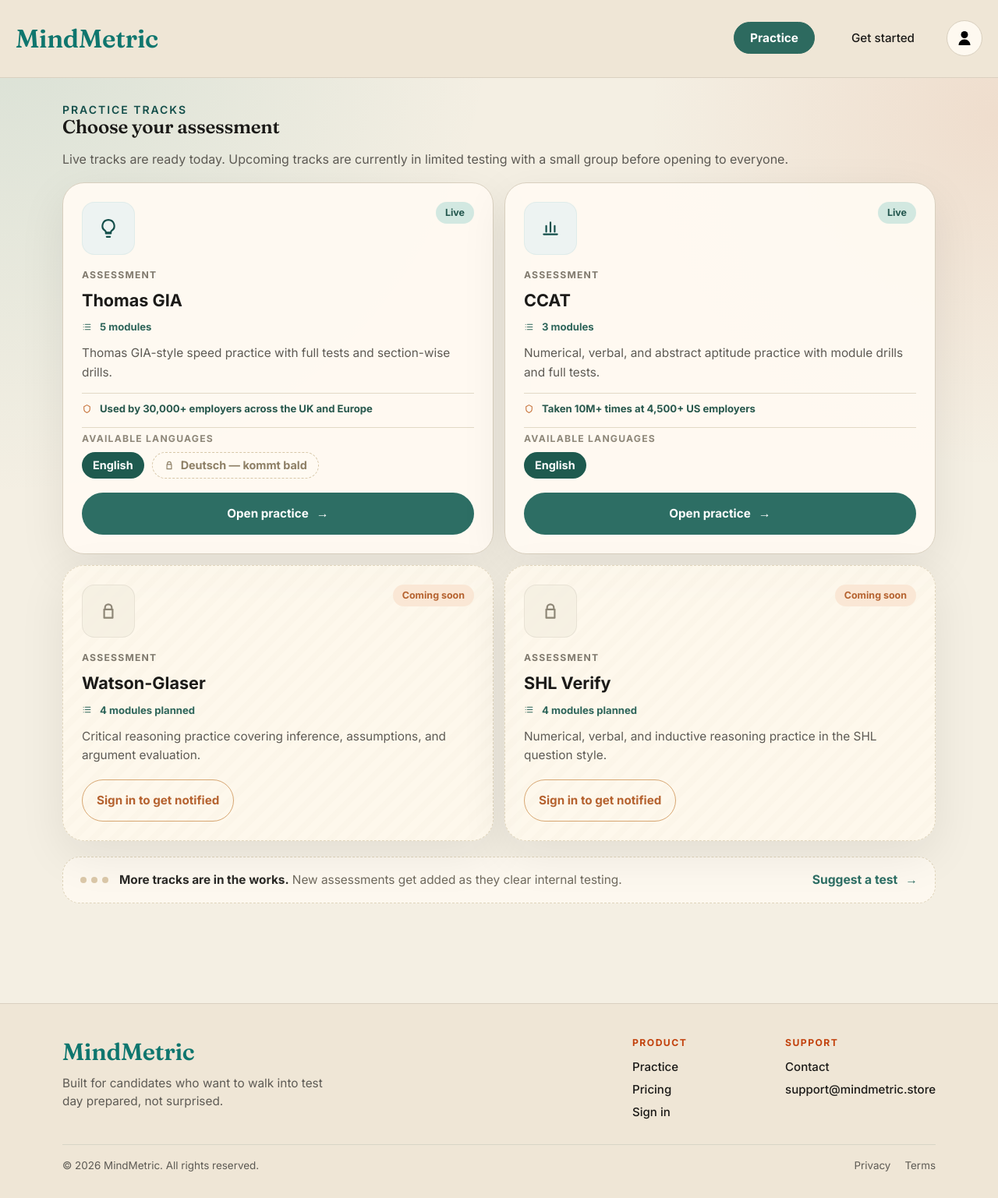
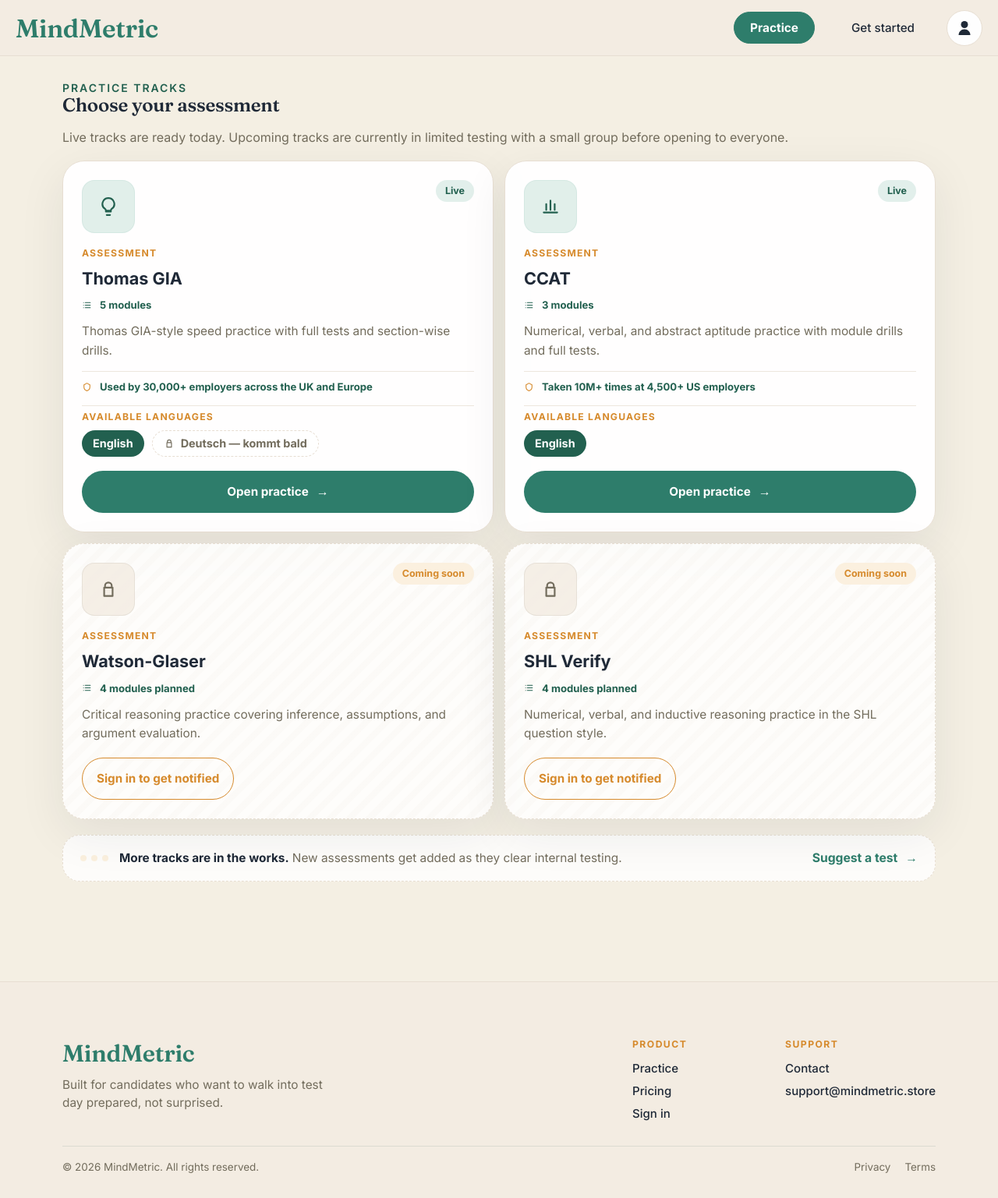
Before and after one commit to Abhijeet103/ThomasGia, a Django app: page /practice/ in a window 1280 px wide. Shown: the whole page at 78% size. Before the commit the page ends 1503 px from the top, so only its background shows below. Run offline with Django 5.2, Linux system fonts and the light colour scheme; data comes from the database, SQL or seed files in the repository.

Commit message:
updated bg color

```diff
--- a/static/css/site.css
+++ b/static/css/site.css
@@ -1,16 +1,25 @@
 :root {
   --bg: #f4efe3;
-  --surface: #fffaf2;
-  --frame-bg: #efe6d6;
-  --ink: #1b1a18;
-  --muted: #5d5a54;
-  --line: #d8cfbe;
-  --frame-line: rgba(216, 207, 190, 0.92);
-  --brand: #0f766e;
-  --brand-dark: #134e4a;
-  --accent: #c2410c;
-  --accent-color: var(--brand);
-  --shadow: 0 18px 60px rgba(27, 26, 24, 0.08);
+  --chrome-bg: #f3ece2;
+  --card-bg: #ffffff;
+  --ink: #1f2937;
+  --ink-muted: #726c5c;
+  --teal: #2e7d6b;
+  --teal-dark: #22604f;
+  --teal-tint: #e1efea;
+  --orange: #d68a2c;
+  --orange-tint: #fbf0de;
+  --border: #e7ded2;
+  --surface: var(--card-bg);
+  --frame-bg: var(--chrome-bg);
+  --muted: var(--ink-muted);
+  --line: var(--border);
+  --frame-line: var(--border);
+  --brand: var(--teal);
+  --brand-dark: var(--teal-dark);
+  --accent: var(--orange);
+  --accent-color: var(--teal);
+  --shadow: 0 18px 60px rgba(31, 41, 55, 0.08);
   --font-display: "Fraunces", Georgia, "Times New Roman", serif;
   --font-body: "Inter", Arial, Helvetica, sans-serif;
 }
@@ -29,10 +38,7 @@ html {
 
 body {
   margin: 0;
-  background:
-    radial-gradient(circle at top left, rgba(15, 118, 110, 0.12), transparent 32%),
-    radial-gradient(circle at right 10%, rgba(194, 65, 12, 0.1), transparent 24%),
-    var(--bg);
+  background: var(--bg);
   color: var(--ink);
   font-family: var(--font-body);
 }
@@ -135,10 +141,15 @@ main {
 
 .topbar {
   justify-content: space-between;
-  padding: 24px 20px 26px;
+  min-height: 72px;
+  padding: 0 20px;
   margin: 0 calc(-50vw + 50%) 0;
   background: var(--frame-bg);
   border-bottom: 1px solid var(--frame-line);
+  position: sticky;
+  top: 0;
+  z-index: 60;
+  backdrop-filter: blur(8px);
 }
 
 .brand {
@@ -171,9 +182,9 @@ main {
 }
 
 .nav-links a.is-active {
-  background: #2d6a5f;
-  border: 1px solid #2d6a5f;
-  color: #fff;
+  background: var(--teal);
+  border: 1px solid var(--teal);
+  color: var(--card-bg);
   font-weight: 700;
 }
 
@@ -203,9 +214,9 @@ main {
 }
 
 .nav-cta.is-active {
-  background: #2d6a5f;
-  border-color: #2d6a5f;
-  color: #fff;
+  background: var(--teal);
+  border-color: var(--teal);
+  color: var(--card-bg);
   font-weight: 700;
 }
 
@@ -237,8 +248,8 @@ main {
   justify-content: center;
   border: 1px solid var(--line);
   border-radius: 999px;
-  background: rgba(255, 250, 242, 0.96);
-  color: #000;
+  background: rgba(255, 255, 255, 0.96);
+  color: var(--ink);
 }
 
 .user-menu-avatar {
@@ -312,7 +323,7 @@ main {
 
 .hero-card,
 .card {
-  background: rgba(255, 250, 242, 0.9);
+  background: rgba(255, 255, 255, 0.94);
   border: 1px solid var(--line);
   border-radius: 28px;
   box-shadow: var(--shadow);
@@ -1790,8 +1801,8 @@ body.has-open-modal {
 }
 
 .practice-section-card:hover {
-  border-color: #d9a441;
-  box-shadow: 0 16px 34px rgba(217, 164, 65, 0.12);
+  border-color: var(--orange);
+  box-shadow: 0 16px 34px rgba(214, 138, 44, 0.12);
 }
 
 .practice-track-card {
@@ -1800,19 +1811,19 @@ body.has-open-modal {
 }
 
 .practice-track-card--live {
-  background: rgba(255, 250, 242, 0.96);
+  background: rgba(255, 255, 255, 0.96);
 }
 
 .practice-track-card--upcoming {
   overflow: hidden;
-  background: rgba(255, 249, 238, 0.85);
+  background: rgba(255, 255, 255, 0.85);
   border-style: dashed;
-  border-color: #e1d6bd;
+  border-color: var(--border);
 }
 
 .practice-track-card--upcoming:hover {
-  border-color: #d8b07a;
-  box-shadow: 0 16px 34px rgba(181, 98, 47, 0.08);
+  border-color: var(--orange);
+  box-shadow: 0 16px 34px rgba(214, 138, 44, 0.08);
 }
 
 .practice-track-pattern {
@@ -1823,8 +1834,8 @@ body.has-open-modal {
   opacity: 0.55;
   background-image: repeating-linear-gradient(
     -45deg,
-    rgba(224, 214, 191, 0.12) 0,
-    rgba(224, 214, 191, 0.12) 8px,
+    rgba(231, 222, 210, 0.18) 0,
+    rgba(231, 222, 210, 0.18) 8px,
     rgba(255, 255, 255, 0.02) 8px,
     rgba(255, 255, 255, 0.02) 18px
   );
@@ -1852,14 +1863,14 @@ body.has-open-modal {
   border-radius: 16px;
   display: grid;
   place-items: center;
-  background: #edf3f2;
+  background: var(--teal-tint);
   color: var(--brand-dark);
   border: 1px solid rgba(15, 118, 110, 0.06);
 }
 
 .practice-card-icon--locked {
-  background: rgba(244, 239, 226, 0.8);
-  color: #8d8676;
+  background: rgba(243, 236, 226, 0.8);
+  color: var(--ink-muted);
   border-color: rgba(141, 134, 118, 0.14);
 }
 
@@ -1876,25 +1887,25 @@ body.has-open-modal {
   min-height: 28px;
   padding: 0 12px;
   border-radius: 999px;
-  background: rgba(216, 207, 190, 0.38);
-  color: #726e66;
+  background: rgba(231, 222, 210, 0.6);
+  color: var(--ink-muted);
   font-size: 0.78rem;
   font-weight: 700;
 }
 
 .practice-status-chip.status-not-started {
-  background: rgba(216, 207, 190, 0.42);
-  color: #726e66;
+  background: rgba(231, 222, 210, 0.72);
+  color: var(--ink-muted);
 }
 
 .practice-status-chip.status-in-progress {
-  background: #f5df99;
-  color: #9a6500;
+  background: var(--orange-tint);
+  color: var(--orange);
 }
 
 .practice-status-chip.status-completed {
-  background: rgba(79, 125, 30, 0.14);
-  color: #4f7d1e;
+  background: rgba(46, 125, 107, 0.14);
+  color: var(--teal);
 }
 
 .practice-card-title {
@@ -1915,7 +1926,7 @@ body.has-open-modal {
 .practice-track-eyebrow {
   display: inline-flex;
   align-items: center;
-  color: #7f796d;
+  color: var(--orange);
   font-size: 0.76rem;
   font-weight: 700;
   letter-spacing: 0.1em;
@@ -1924,7 +1935,7 @@ body.has-open-modal {
 
 .practice-track-description {
   margin: 0;
-  color: #656156;
+  color: var(--ink-muted);
   font-size: 0.96rem;
   line-height: 1.45;
 }
@@ -1934,8 +1945,8 @@ body.has-open-modal {
   align-items: center;
   gap: 10px;
   padding-top: 10px;
-  border-top: 1px solid rgba(216, 207, 184, 0.75);
-  color: #28584d;
+  border-top: 1px solid rgba(231, 222, 210, 0.75);
+  color: var(--teal-dark);
   font-size: 0.82rem;
   font-weight: 700;
   line-height: 1.4;
@@ -1945,18 +1956,18 @@ body.has-open-modal {
   display: inline-flex;
   align-items: center;
   justify-content: center;
-  color: #c7733b;
+  color: var(--orange);
 }
 
 .practice-track-language-group {
   display: grid;
   gap: 10px;
   padding-top: 6px;
-  border-top: 1px solid rgba(216, 207, 184, 0.75);
+  border-top: 1px solid rgba(231, 222, 210, 0.75);
 }
 
 .practice-track-language-label {
-  color: #8e8779;
+  color: var(--orange);
   font-size: 0.76rem;
   font-weight: 700;
   letter-spacing: 0.1em;
@@ -1975,7 +1986,7 @@ body.has-open-modal {
   min-height: 34px;
   padding: 0 14px;
   border-radius: 999px;
-  background: #1e5a4f;
+  background: var(--teal-dark);
   color: #fff;
   font-size: 0.9rem;
   font-weight: 700;
@@ -1989,16 +2000,16 @@ body.has-open-modal {
 }
 
 .practice-language-pill.is-muted {
-  background: rgba(255, 250, 242, 0.9);
-  color: #8d7f65;
-  border: 1px dashed #d7c7a8;
+  background: rgba(255, 255, 255, 0.9);
+  color: var(--ink-muted);
+  border: 1px dashed var(--border);
 }
 
 .practice-card-meta,
 .practice-card-stats {
   justify-content: flex-start;
   flex-wrap: wrap;
-  color: #767268;
+  color: var(--ink-muted);
   font-size: 0.78rem;
   font-weight: 700;
 }
@@ -2011,7 +2022,7 @@ body.has-open-modal {
 }
 
 .practice-card-meta--count {
-  color: #2e655a;
+  color: var(--teal-dark);
   font-size: 0.82rem;
 }
 
@@ -2025,7 +2036,7 @@ body.has-open-modal {
   width: 100%;
   height: 10px;
   border-radius: 999px;
-  background: #ece6da;
+  background: var(--border);
   overflow: hidden;
 }
 
@@ -2067,7 +2078,7 @@ body.has-open-modal {
   display: inline-flex;
   align-items: center;
   justify-content: center;
-  background: #2d6e64;
+  background: var(--teal);
   color: #fff;
   border: 1px solid transparent;
 }
@@ -2083,28 +2094,28 @@ body.has-open-modal {
   align-items: center;
   justify-content: center;
   background: transparent;
-  color: #b5622f;
-  border: 1px solid #d7a672;
+  color: var(--orange);
+  border: 1px solid var(--orange);
 }
 
 .practice-status-chip.track-live {
-  background: rgba(206, 231, 223, 0.9);
-  color: #24584f;
+  background: rgba(225, 239, 234, 0.95);
+  color: var(--teal-dark);
 }
 
 .practice-status-chip.track-upcoming {
-  background: rgba(250, 231, 212, 0.92);
-  color: #b5622f;
+  background: rgba(251, 240, 222, 0.95);
+  color: var(--orange);
 }
 
 .practice-section-card.status-in-progress .practice-card-icon {
-  background: #f9ecd0;
-  color: #c28014;
+  background: var(--orange-tint);
+  color: var(--orange);
   border-color: rgba(217, 164, 65, 0.18);
 }
 
 .practice-section-card.status-in-progress .practice-progress-fill {
-  background: #d9a441;
+  background: var(--orange);
 }
 
 .practice-section-card.status-not-started .practice-progress-fill {
@@ -2116,12 +2127,12 @@ body.has-open-modal {
 }
 
 .section-theme-1 .practice-card-icon {
-  background: rgba(154, 93, 4, 0.12);
+  background: rgba(214, 138, 44, 0.14);
 }
 
 .section-theme-1 .practice-card-icon,
 .section-theme-1 .practice-progress-fill {
-  color: #9a5d04;
+  color: var(--orange);
 }
 
 .section-theme-2 .practice-card-icon {
@@ -2142,9 +2153,9 @@ body.has-open-modal {
   margin-top: 20px;
   margin-bottom: 44px;
   padding: 18px 22px;
-  border: 1px dashed #dfd4bb;
+  border: 1px dashed var(--border);
   border-radius: 22px;
-  background: rgba(255, 250, 242, 0.8);
+  background: rgba(255, 255, 255, 0.8);
   display: flex;
   align-items: center;
   justify-content: space-between;
@@ -2160,13 +2171,13 @@ body.has-open-modal {
 
 .practice-more-copy p {
   margin: 0;
-  color: #6f695d;
+  color: var(--ink-muted);
   font-size: 0.96rem;
   line-height: 1.45;
 }
 
 .practice-more-copy strong {
-  color: #2b2a27;
+  color: var(--ink);
 }
 
 .practice-more-dots {
@@ -2180,14 +2191,14 @@ body.has-open-modal {
   width: 8px;
   height: 8px;
   border-radius: 999px;
-  background: #dbc8a9;
+  background: var(--orange-tint);
 }
 
 .practice-more-link {
   display: inline-flex;
   align-items: center;
   gap: 10px;
-  color: #2d6e64;
+  color: var(--teal);
   font-size: 0.98rem;
   font-weight: 700;
   text-decoration: none;
@@ -2195,7 +2206,7 @@ body.has-open-modal {
 }
 
 .practice-more-link:hover {
-  color: #1f544c;
+  color: var(--teal-dark);
 }
 
 .video-placeholder {
@@ -2384,7 +2395,7 @@ body.has-open-modal {
 .footer-inner {
   width: min(1120px, calc(100vw - 32px));
   margin: 0 auto;
-  padding: 42px 0 24px;
+  padding: 72px 0 32px;
 }
 
 .footer-top {
```
Also changed, not shown: 1 other file.
